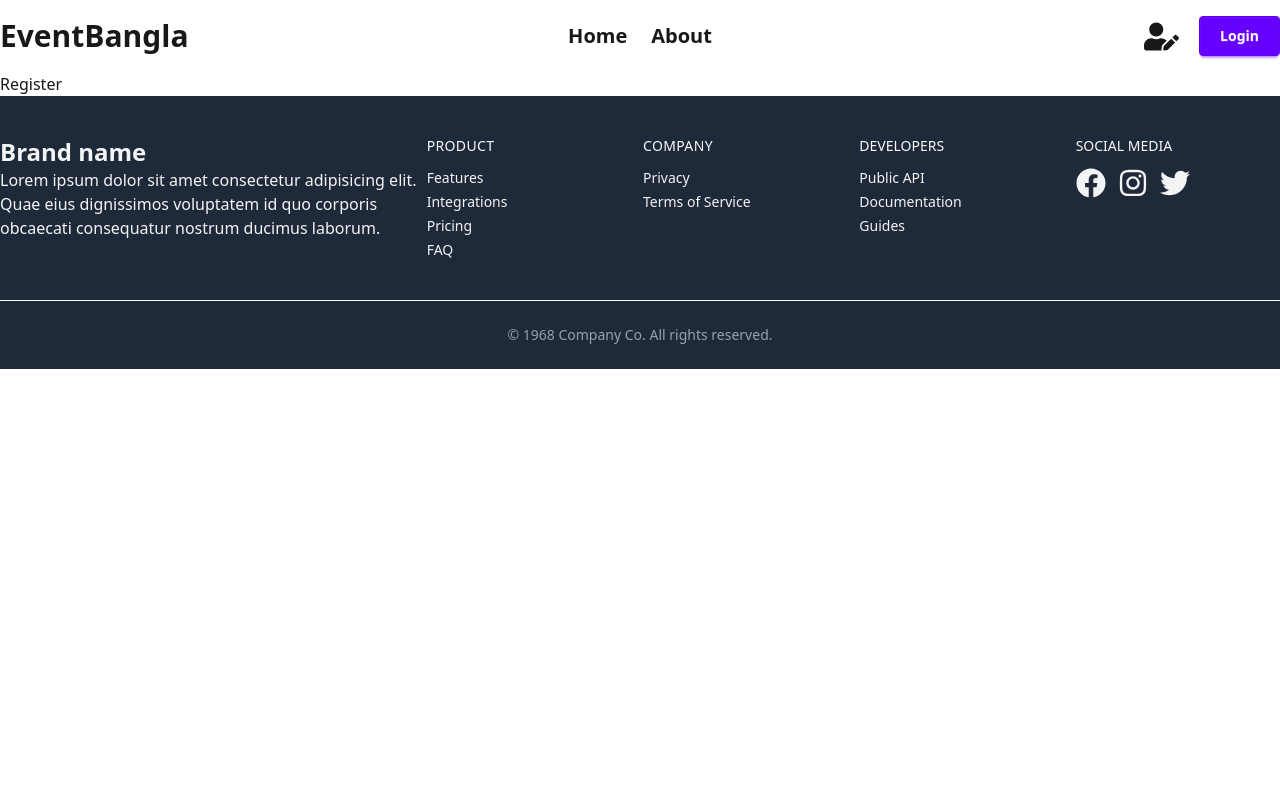
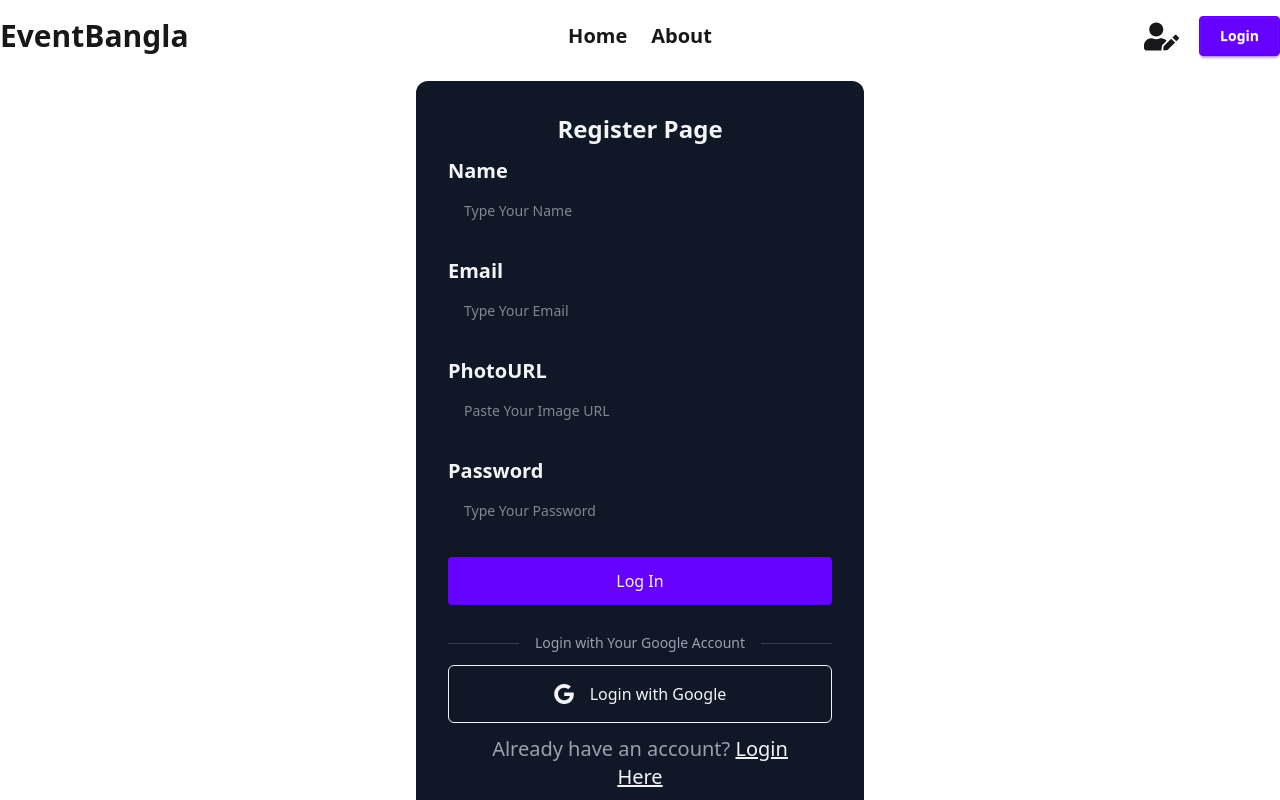
Before and after one commit to sajjadsajux/eventbangla, a React (Vite) app: page /register in a window 1280 px wide. Shown: the top 800 px of the page. Built offline with nearby package versions, Linux system fonts and the light colour scheme.

Commit message:
Login and Register Page Design Done

```diff
--- a/package.json
+++ b/package.json
@@ -17,6 +17,7 @@
     "react-dom": "^19.0.0",
     "react-icons": "^5.5.0",
     "react-router": "^7.5.3",
+    "react-toastify": "^11.0.5",
     "swiper": "^11.2.6",
     "tailwindcss": "^4.1.5"
   },
--- a/src/Components/EventDetails/EventDetails.jsx
+++ b/src/Components/EventDetails/EventDetails.jsx
@@ -1,5 +1,6 @@
 import React, { useEffect, useState } from "react";
 import { Link, useLoaderData, useParams } from "react-router";
+import { Bounce, toast, ToastContainer } from "react-toastify";
 
 const EventDetails = () => {
   const { id } = useParams();
@@ -13,13 +14,30 @@ const EventDetails = () => {
   }, [data, id]);
   const { thumbnail, name, category, date, time, location, entryFee, shortDescription, seatsAvailable, organizer, registrationDeadline } = uEvent;
 
+  const handleReserve = (e) => {
+    e.preventDefault();
+    e.target.reset();
+
+    toast.success("Thank you! Your reservation is confirmed.", {
+      position: "top-right",
+      autoClose: 5000,
+      hideProgressBar: false,
+      closeOnClick: false,
+      pauseOnHover: true,
+      draggable: true,
+      progress: undefined,
+      theme: "light",
+      transition: Bounce,
+    });
+  };
+
   return (
     <>
       <section>
-        <div className="bg-[#f8f7fc] py-10 px-4">
-          <div className="container mx-auto grid grid-cols-1 lg:grid-cols-4 gap-8">
+        <div className="bg-[#f8f7fc] py-10 px-4 ">
+          <div className="container mx-auto grid grid-cols-1 lg:grid-cols-4 gap-8 ">
             {/* Left Side: Event Content */}
-            <div className="lg:col-span-3 bg-white p-6 rounded-2xl shadow-md">
+            <div className="lg:col-span-3 bg-white p-6 rounded-2xl shadow-md ">
               <img src={thumbnail} alt="Event Banner" className="w-full md:h-[60vh] rounded-xl mb-6" />
               <div className="flex justify-between items-center">
                 <h2 className="text-2xl font-bold mb-4">{name}</h2>
@@ -68,12 +86,13 @@ const EventDetails = () => {
               {/* Reservation Form */}
               <div className="bg-white p-6 rounded-2xl shadow-md space-y-3">
                 <h3 className="text-lg font-bold">Reserve Your Seat</h3>
-                <form className="space-y-4">
-                  <input type="text" placeholder="Your Name" className="w-full px-4 py-2 border rounded" />
-                  <input type="email" placeholder="Your Email" className="w-full px-4 py-2 border rounded" />
+                <form className="space-y-4 " onSubmit={handleReserve}>
+                  <input name="email" type="text" placeholder="Your Name" className="w-full px-4 py-2 border rounded" required />
+                  <input name="email" type="email" placeholder="Your Email" className="w-full px-4 py-2 border rounded" required />
                   <button type="submit" className="w-full bg-primary text-white py-2 rounded hover:bg-purple-700 transition">
                     Reserve Seat
                   </button>
+                  <ToastContainer></ToastContainer>
                 </form>
               </div>
             </div>
--- /dev/null
+++ b/src/Pages/Login/Login.jsx
@@ -0,0 +1,55 @@
+import React from "react";
+import { Link } from "react-router";
+
+const Login = () => {
+  return (
+    <>
+      <div className="container mx-auto h-screen flex justify-center items-center px-2 md:px-0">
+        <div className="w-full max-w-md mx-auto p-8  space-y-3 rounded-xl bg-gray-900 text-gray-100">
+          <h1 className="text-2xl font-bold text-center">Login Page</h1>
+          <form noValidate="" action="" className="space-y-6">
+            <div className="space-y-1 text-sm lg:text-xl">
+              <label htmlFor="username" className="block ">
+                Email
+              </label>
+              <input type="text" name="username" id="username" placeholder="Type Your Email" className="w-full px-4 py-3 rounded-md border-gray-700 bg-gray-900  focus:border-violet-400  " required />
+            </div>
+            <div className="space-y-1 text-sm lg:text-xl">
+              <label htmlFor="password" className="block ">
+                Password
+              </label>
+              <input type="password" name="password" id="password" placeholder="Type Your Password" className="w-full px-4 py-3 rounded-md border-gray-700 bg-gray-900  focus:border-violet-400" required />
+              <div className="flex justify-end text-xs text-gray-400">
+                <a rel="noopener noreferrer" href="#">
+                  Forgot Password?
+                </a>
+              </div>
+            </div>
+            <button className="block w-full p-3 text-center rounded-sm  bg-primary">Log In</button>
+          </form>
+          <div className="flex items-center pt-4 space-x-1">
+            <div className="flex-1 h-px sm:w-16 bg-gray-700"></div>
+            <p className="px-3 text-sm lg:text-xl text-gray-400">Login with Your Google Account</p>
+            <div className="flex-1 h-px sm:w-16 bg-gray-700"></div>
+          </div>
+          <div className="flex justify-center space-x-4">
+            <button aria-label="Login with Google" type="button" className="flex items-center justify-center w-full p-4 space-x-4 border rounded-md focus:ring-2 focus:ring-offset-1 dark:border-gray-600 focus:dark:ring-violet-600">
+              <svg xmlns="http://www.w3.org/2000/svg" viewBox="0 0 32 32" className="w-5 h-5 fill-current">
+                <path d="M16.318 13.714v5.484h9.078c-0.37 2.354-2.745 6.901-9.078 6.901-5.458 0-9.917-4.521-9.917-10.099s4.458-10.099 9.917-10.099c3.109 0 5.193 1.318 6.38 2.464l4.339-4.182c-2.786-2.599-6.396-4.182-10.719-4.182-8.844 0-16 7.151-16 16s7.156 16 16 16c9.234 0 15.365-6.49 15.365-15.635 0-1.052-0.115-1.854-0.255-2.651z"></path>
+              </svg>
+              <p>Login with Google</p>
+            </button>
+          </div>
+          <p className="text-xs lg:text-xl text-center sm:px-6 text-gray-400">
+            Don't have an account? {""}
+            <Link to="/register" className="underline text-gray-100">
+              Register Here
+            </Link>
+          </p>
+        </div>
+      </div>
+    </>
+  );
+};
+
+export default Login;
--- /dev/null
+++ b/src/Pages/Register/Register.jsx
@@ -0,0 +1,65 @@
+import React from "react";
+import { Link } from "react-router";
+
+const Register = () => {
+  return (
+    <>
+      <div className="container mx-auto lg:h-screen flex justify-center items-center pb-10 lg:pt-0 px-2 md:px-0">
+        <div className="w-full max-w-md mx-auto p-8  space-y-3 rounded-xl bg-gray-900 text-gray-100">
+          <h1 className="text-2xl font-bold text-center">Register Page</h1>
+          <form noValidate="" action="" className="space-y-6">
+            {/* Name */}
+            <div className="space-y-1 text-sm ">
+              <label htmlFor="name" className="block font-bold lg:text-xl">
+                Name
+              </label>
+              <input type="text" name="name" id="name" placeholder="Type Your Name" className="w-full px-4 py-3 rounded-md border-gray-700 bg-gray-900  focus:border-violet-400  " required />
+            </div>
+            {/* email */}
+            <div className="space-y-1 text-sm ">
+              <label htmlFor="username" className="block font-bold lg:text-xl">
+                Email
+              </label>
+              <input type="text" name="username" id="username" placeholder="Type Your Email" className="w-full px-4 py-3 rounded-md border-gray-700 bg-gray-900  focus:border-violet-400  " required />
+            </div>
+            {/* photourl */}
+            <div className="space-y-1 text-sm ">
+              <label htmlFor="photo" className="block font-bold lg:text-xl">
+                PhotoURL
+              </label>
+              <input type="url" name="photo" id="name" placeholder="Paste Your Image URL" className="w-full px-4 py-3 rounded-md border-gray-700 bg-gray-900  focus:border-violet-400  " required />
+            </div>
+            <div className="space-y-1 text-sm ">
+              <label htmlFor="password" className="block font-bold lg:text-xl">
+                Password
+              </label>
+              <input type="password" name="password" id="password" placeholder="Type Your Password" className="w-full px-4 py-3 rounded-md border-gray-700 bg-gray-900  focus:border-violet-400" required />
+            </div>
+            <button className="block w-full p-3 text-center rounded-sm  bg-primary">Log In</button>
+          </form>
+          <div className="flex items-center pt-4 space-x-1">
+            <div className="flex-1 h-px sm:w-16 bg-gray-700"></div>
+            <p className="px-3 text-sm  text-gray-400">Login with Your Google Account</p>
+            <div className="flex-1 h-px sm:w-16 bg-gray-700"></div>
+          </div>
+          <div className="flex justify-center space-x-4">
+            <button aria-label="Login with Google" type="button" className="flex items-center justify-center w-full p-4 space-x-4 border rounded-md focus:ring-2 focus:ring-offset-1 dark:border-gray-600 focus:dark:ring-violet-600">
+              <svg xmlns="http://www.w3.org/2000/svg" viewBox="0 0 32 32" className="w-5 h-5 fill-current">
+                <path d="M16.318 13.714v5.484h9.078c-0.37 2.354-2.745 6.901-9.078 6.901-5.458 0-9.917-4.521-9.917-10.099s4.458-10.099 9.917-10.099c3.109 0 5.193 1.318 6.38 2.464l4.339-4.182c-2.786-2.599-6.396-4.182-10.719-4.182-8.844 0-16 7.151-16 16s7.156 16 16 16c9.234 0 15.365-6.49 15.365-15.635 0-1.052-0.115-1.854-0.255-2.651z"></path>
+              </svg>
+              <p>Login with Google</p>
+            </button>
+          </div>
+          <p className="text-xs lg:text-xl text-center sm:px-6 text-gray-400">
+            Already have an account? {""}
+            <Link to="/login" className="underline text-gray-100">
+              Login Here
+            </Link>
+          </p>
+        </div>
+      </div>
+    </>
+  );
+};
+
+export default Register;
--- a/src/Routers/Router.jsx
+++ b/src/Routers/Router.jsx
@@ -4,6 +4,8 @@ import ErrorPages from "../Pages/ErrorPages/ErrorPages";
 import Home from "../Components/Home/Home";
 import About from "../Pages/About/About";
 import EventDetails from "../Components/EventDetails/EventDetails";
+import Login from "../Pages/Login/Login";
+import Register from "../Pages/Register/Register";
 
 const router = createBrowserRouter([
   {
@@ -21,11 +23,11 @@ const router = createBrowserRouter([
       },
       {
         path: "/login",
-        element: <h2>Login</h2>,
+        element: <Login></Login>,
       },
       {
         path: "/register",
-        element: <h2>Register</h2>,
+        element: <Register></Register>,
       },
       {
         path: "/event/:id",
--- a/src/index.css
+++ b/src/index.css
@@ -10,5 +10,5 @@
 }
 
 a.active {
-  @apply text-blue-600;
+  @apply text-primary;
 }
```
Also changed, not shown: 1 other file (tests, documents, lock files or other folders).
